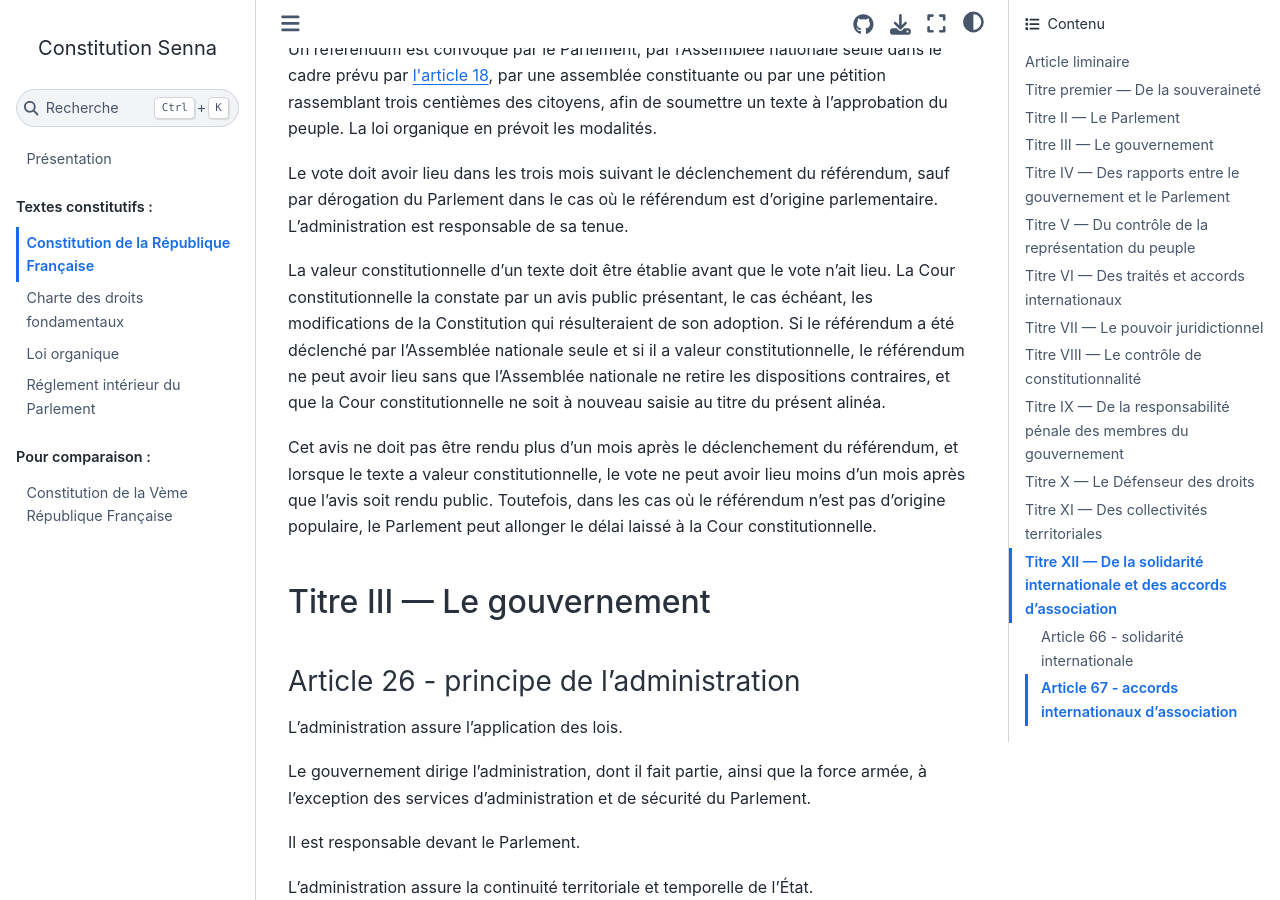
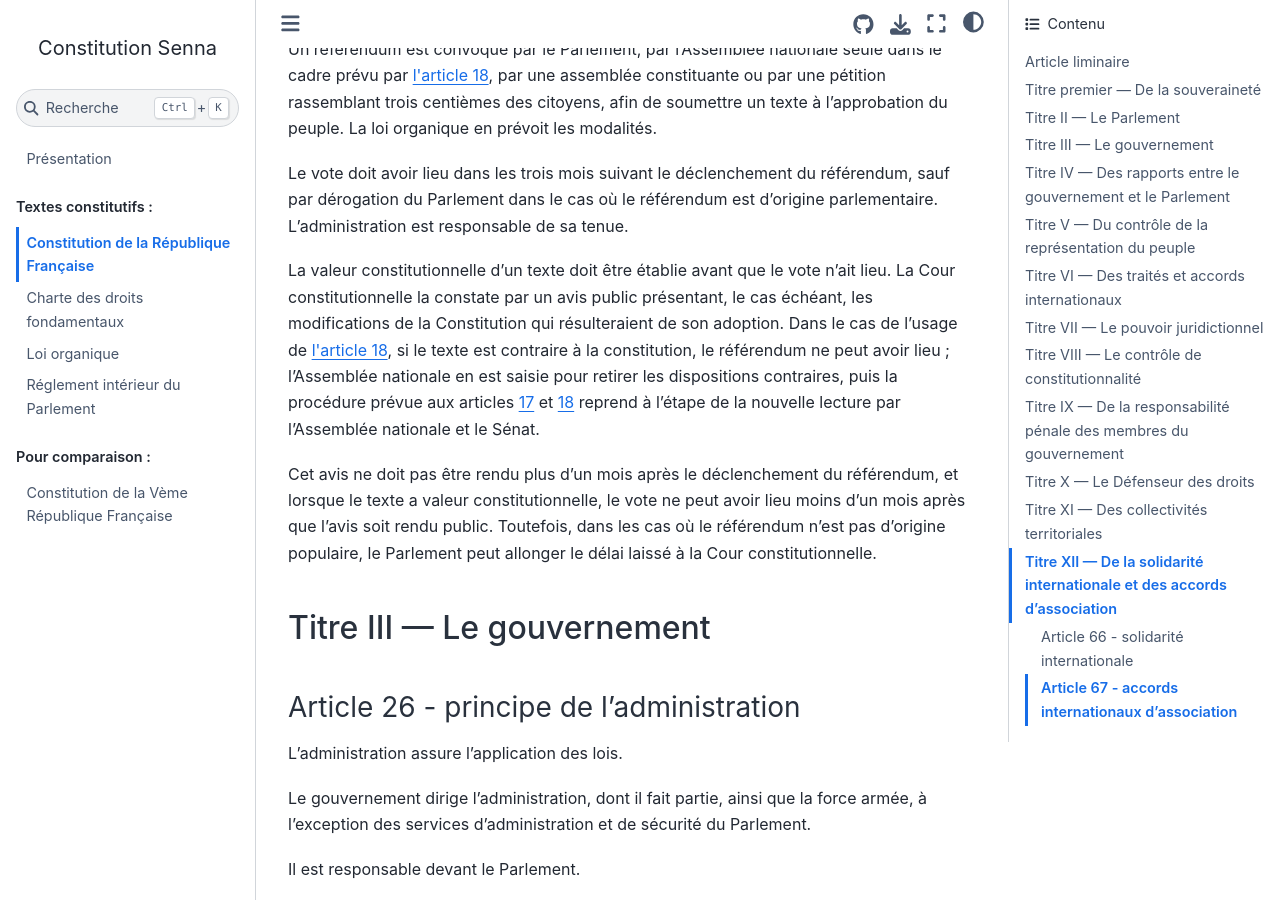
Before and after one commit to Gouvernathor/senna, a Sphinx documentation site: the page built from source/constitution.rst, in a window 1280 px wide and 900 px high, scrolled down 8644 px. Built offline with Sphinx 7.4.7 and the Sphinx Book theme 1.1.4, drawn with Linux system fonts in a browser that asks for light colours.

Commit message:
Maintien de la règle selon laquelle l'Assemblée nationale ne peut pas cour-circuiter le Sénat sur un texte qui ne lui a jamais été soumis

```diff
--- a/source/constitution.rst
+++ b/source/constitution.rst
@@ -220,7 +220,7 @@
 
 Le vote doit avoir lieu dans les trois mois suivant le déclenchement du référendum, sauf par dérogation du Parlement dans le cas où le référendum est d'origine parlementaire. L'administration est responsable de sa tenue.
 
-La valeur constitutionnelle d'un texte doit être établie avant que le vote n'ait lieu. La Cour constitutionnelle la constate par un avis public présentant, le cas échéant, les modifications de la Constitution qui résulteraient de son adoption. Si le référendum a été déclenché par l'Assemblée nationale seule et si il a valeur constitutionnelle, le référendum ne peut avoir lieu sans que l'Assemblée nationale ne retire les dispositions contraires, et que la Cour constitutionnelle ne soit à nouveau saisie au titre du présent alinéa.
+La valeur constitutionnelle d'un texte doit être établie avant que le vote n'ait lieu. La Cour constitutionnelle la constate par un avis public présentant, le cas échéant, les modifications de la Constitution qui résulteraient de son adoption. Dans le cas de l'usage de :artref:`adoption par une seule assemblée`, si le texte est contraire à la constitution, le référendum ne peut avoir lieu ; l'Assemblée nationale en est saisie pour retirer les dispositions contraires, puis la procédure prévue aux articles :artnumref:`navette parlementaire et CMP` et :artnumref:`adoption par une seule assemblée` reprend à l'étape de la nouvelle lecture par l'Assemblée nationale et le Sénat.
 
 Cet avis ne doit pas être rendu plus d'un mois après le déclenchement du référendum, et lorsque le texte a valeur constitutionnelle, le vote ne peut avoir lieu moins d'un mois après que l'avis soit rendu public. Toutefois, dans les cas où le référendum n'est pas d'origine populaire, le Parlement peut allonger le délai laissé à la Cour constitutionnelle.
 
```
